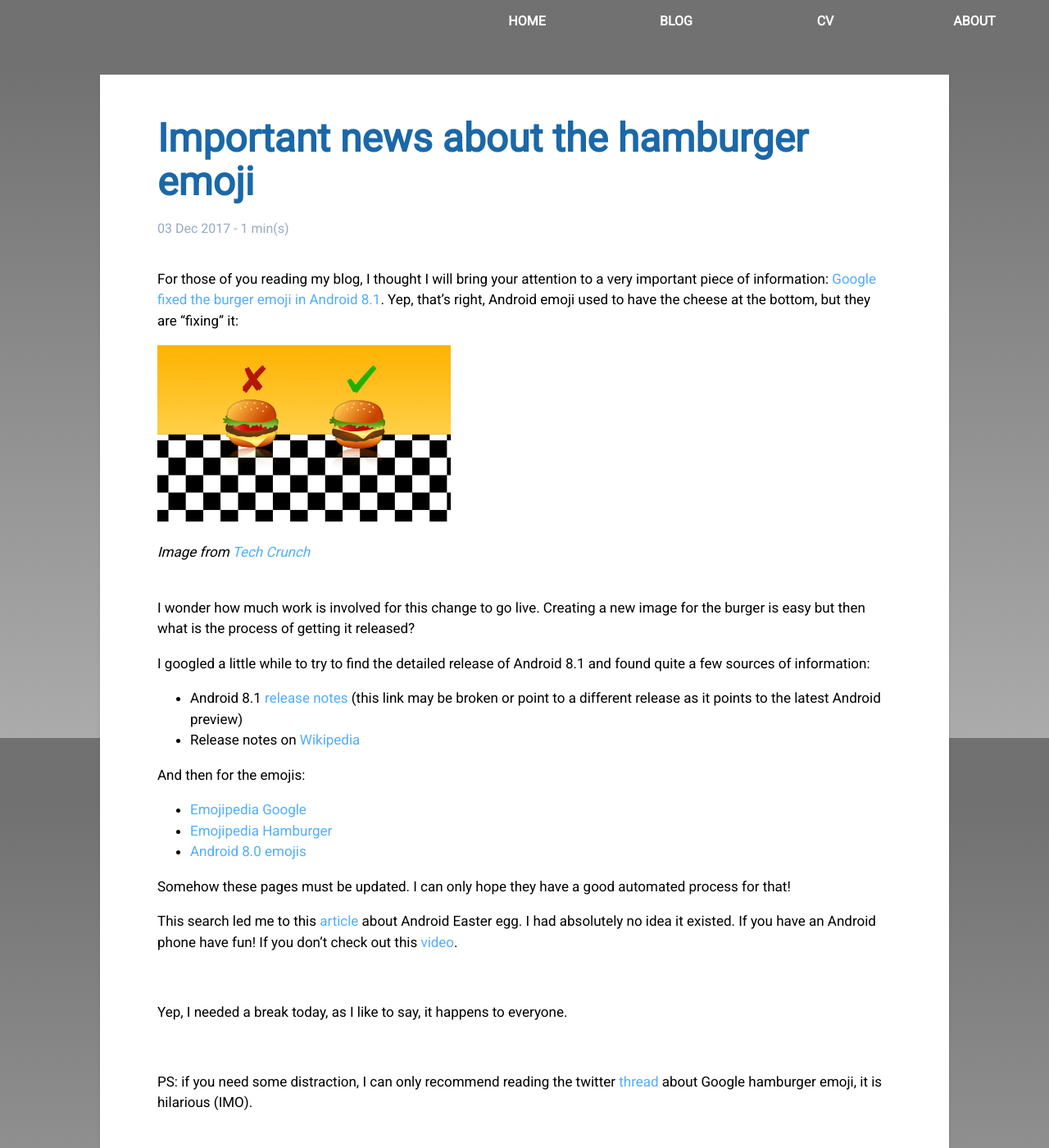
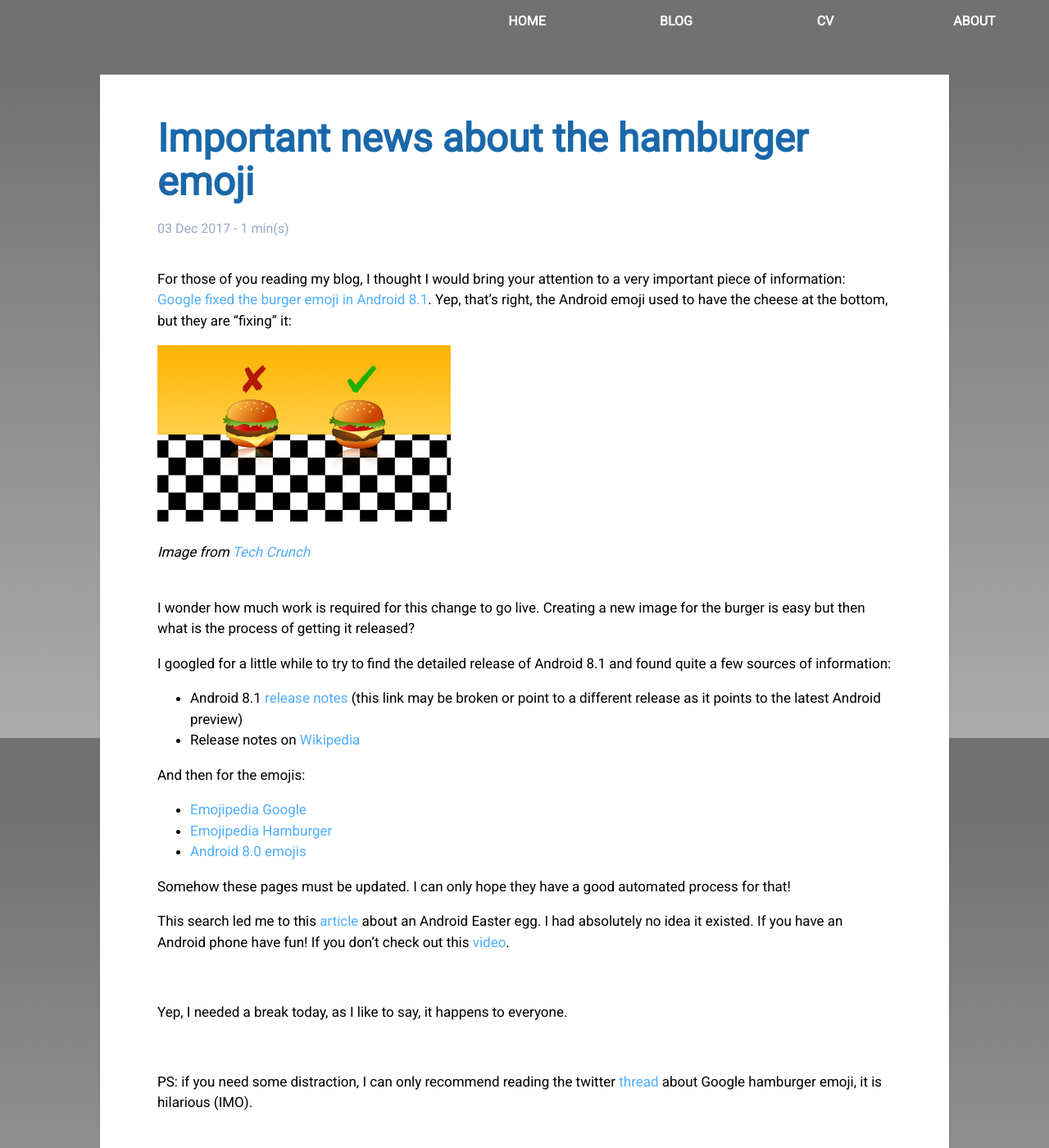
Before and after one commit to caroleolivier/caroleolivier.github.io, a Jekyll site: the page built from _posts/2017-12-03-hamburger-emoji.md, in a window 1280 px wide and 1400 px high. Shown: the whole window at 82% size. Built offline with Jekyll 4.4.1, drawn with Linux system fonts in a browser that asks for light colours.

Commit message:
address comments

```diff
--- a/_posts/2017-12-03-hamburger-emoji.md
+++ b/_posts/2017-12-03-hamburger-emoji.md
@@ -4,16 +4,16 @@ title: Important news about the hamburger emoji
 date: 2017-12-03
 ---
 
-For those of you reading my blog, I thought I will bring your attention to a very important piece of information: [Google fixed the burger emoji in Android 8.1](https://techcrunch.com/2017/11/28/whew-google-fixed-the-burger-emoji-in-android-8-1/). Yep, that's right, Android emoji used to have the cheese at the bottom, but they are "fixing" it:
+For those of you reading my blog, I thought I would bring your attention to a very important piece of information: [Google fixed the burger emoji in Android 8.1](https://techcrunch.com/2017/11/28/whew-google-fixed-the-burger-emoji-in-android-8-1/). Yep, that's right, the Android emoji used to have the cheese at the bottom, but they are "fixing" it:
 
 ![Hamburger Right and Wrong]({{ "/assets/blog/google-burger.jpg" | absolute_url }}){:height="40%" width="40%"}
 
 _Image from [Tech Crunch](https://techcrunch.com/2017/11/28/whew-google-fixed-the-burger-emoji-in-android-8-1/)_
 
 <br/>
-I wonder how much work is involved for this change to go live. Creating a new image for the burger is easy but then what is the process of getting it released?
+I wonder how much work is required for this change to go live. Creating a new image for the burger is easy but then what is the process of getting it released?
 
-I googled a little while to try to find the detailed release of Android 8.1 and found quite a few sources of information:
+I googled for a little while to try to find the detailed release of Android 8.1 and found quite a few sources of information:
 * Android 8.1 [release notes](https://developer.android.com/preview/api-overview.html) (this link may be broken or point to a different release as it points to the latest Android preview)
 * Release notes on [Wikipedia](https://en.wikipedia.org/wiki/Android_version_history#Android_8.1_Oreo_.28API_27.29)
 
@@ -24,7 +24,7 @@ And then for the emojis:
 
 Somehow these pages must be updated. I can only hope they have a good automated process for that!
 
-This search led me to this [article](http://www.androidpolice.com/2017/10/25/android-8-1-feature-spotlight-new-oreo-easter-egg-appears-double-stuf-form-octopus-remains/) about Android Easter egg. I had absolutely no idea it existed. If you have an Android phone have fun! If you don't check out this [video](https://www.youtube.com/watch?v=_XCUyy6eIW8).
+This search led me to this [article](http://www.androidpolice.com/2017/10/25/android-8-1-feature-spotlight-new-oreo-easter-egg-appears-double-stuf-form-octopus-remains/) about an Android Easter egg. I had absolutely no idea it existed. If you have an Android phone have fun! If you don't check out this [video](https://www.youtube.com/watch?v=_XCUyy6eIW8).
 
 <br/>
 
```
